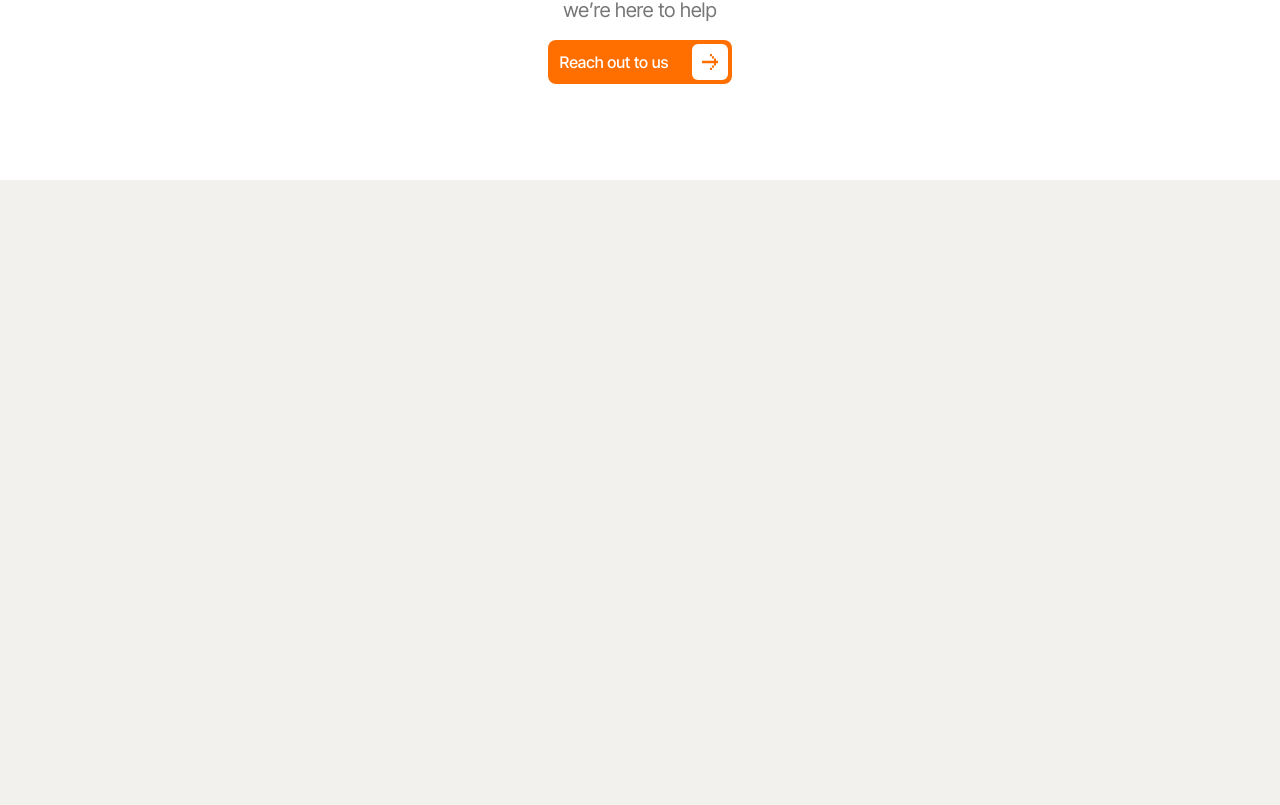
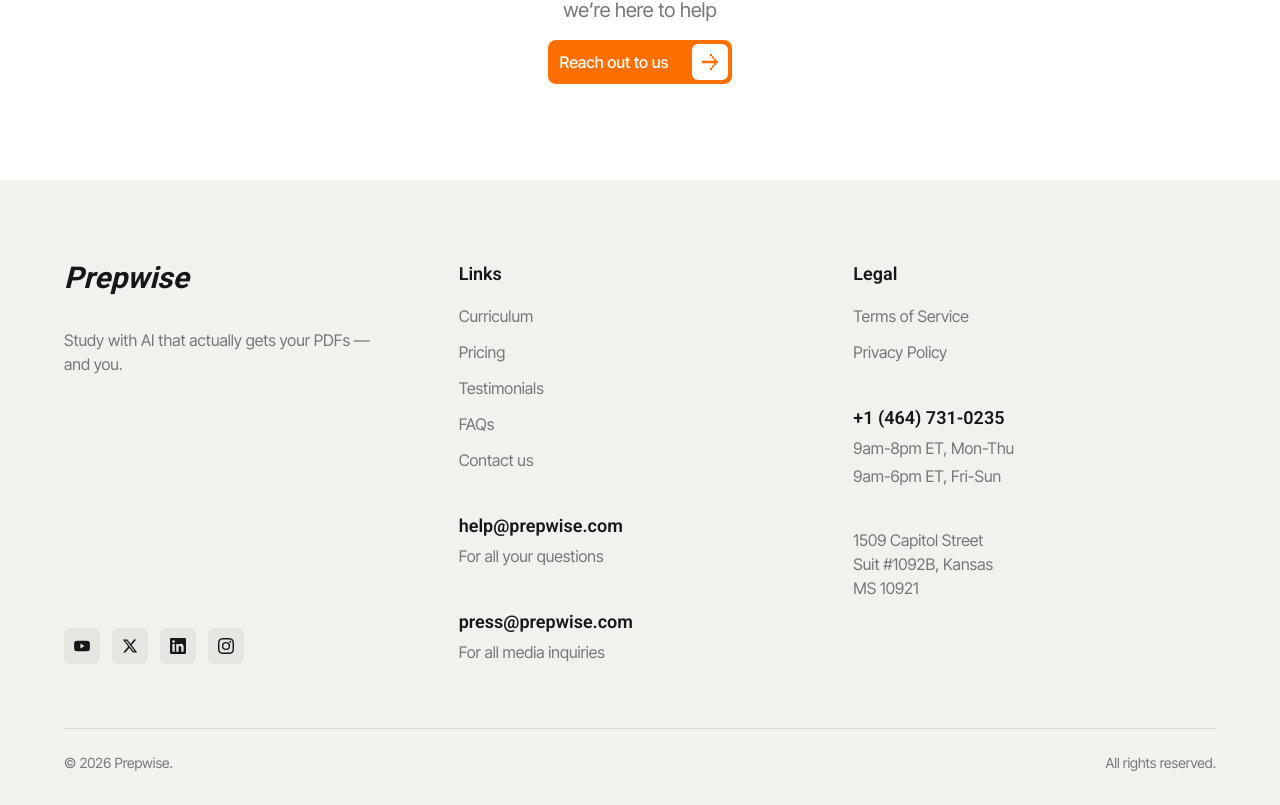
Before and after one commit to omerbakr/prepwise, a Next.js app: page / in a window 1280 px wide. Shown: the part 6574-7379 px from the top of the page. Before the commit the page ends 6754 px from the top, so only its background shows below. Built offline with nearby package versions, Linux system fonts and the light colour scheme.

Commit message:
feat: implement footer (#8)

```diff
--- a/app/layout.tsx
+++ b/app/layout.tsx
@@ -1,8 +1,9 @@
 import type { Metadata } from "next";
 import { Roboto, Inter_Tight } from "next/font/google";
 import "./globals.css";
+import SmoothScroll from "@/providers/SmoothScroll";
 import Navbar from "@/components/Navbar";
-import SmoothScroll from "@/providers/SmoothScroll";
+import Footer from "@/components/Footer";
 import { cn } from "@/lib/utils";
 
 const roboto = Roboto({
@@ -30,16 +31,13 @@
   return (
     <html
       lang="en"
-      className={cn(
-        roboto.variable,
-        interTight.variable,
-        "h-full antialiased",
-      )}
+      className={cn(roboto.variable, interTight.variable, "h-full antialiased")}
     >
       <body>
         <SmoothScroll>
           <Navbar />
           <main className="flex min-h-full flex-col">{children}</main>
+          <Footer />
         </SmoothScroll>
       </body>
     </html>
--- /dev/null
+++ b/components/Footer.tsx
@@ -0,0 +1,127 @@
+import Link from "next/link";
+
+import {
+  FOOTER_ADDRESS,
+  FOOTER_CONTACTS,
+  FOOTER_LEGAL_LINKS,
+  FOOTER_LINKS,
+  FOOTER_PHONE,
+  SOCIAL_LINKS,
+} from "@/constants";
+
+const Footer = () => {
+  const year = new Date().getFullYear();
+
+  return (
+    <footer className="wrapper pt-20 pb-8">
+      <div className="grid gap-12 md:grid-cols-3 md:gap-8">
+        <div className="flex flex-col gap-8">
+          <Link
+            href="/"
+            className="font-roboto text-3xl font-bold italic"
+            aria-label="Homepage"
+          >
+            Prepwise
+          </Link>
+          <p className="text-gray-15 max-w-xs">
+            Study with AI that actually gets your PDFs — and you.
+          </p>
+          <ul className="mt-auto flex gap-3">
+            {SOCIAL_LINKS.map(({ name, href, path }) => (
+              <li key={name}>
+                <a
+                  href={href}
+                  target="_blank"
+                  rel="noopener noreferrer"
+                  aria-label={name}
+                  className="flex-center text-foreground size-9 rounded-md bg-black/5 transition hover:bg-black/10"
+                >
+                  <svg
+                    viewBox="0 0 24 24"
+                    className="size-4"
+                    fill="currentColor"
+                    aria-hidden="true"
+                  >
+                    <path d={path} />
+                  </svg>
+                </a>
+              </li>
+            ))}
+          </ul>
+        </div>
+
+        <div className="flex flex-col gap-10">
+          <div className="flex flex-col gap-4">
+            <h3 className="font-roboto text-lg font-semibold">Links</h3>
+            <ul className="flex flex-col gap-3">
+              {FOOTER_LINKS.map(({ href, name }) => (
+                <li key={name}>
+                  <Link
+                    href={href}
+                    className="text-gray-15 hover:text-foreground transition"
+                  >
+                    {name}
+                  </Link>
+                </li>
+              ))}
+            </ul>
+          </div>
+          {FOOTER_CONTACTS.map(({ email, caption }) => (
+            <div key={email} className="flex flex-col gap-1">
+              <a
+                href={`mailto:${email}`}
+                className="font-roboto text-lg font-semibold"
+              >
+                {email}
+              </a>
+              <p className="text-gray-15">{caption}</p>
+            </div>
+          ))}
+        </div>
+
+        <div className="flex flex-col gap-10">
+          <div className="flex flex-col gap-4">
+            <h3 className="font-roboto text-lg font-semibold">Legal</h3>
+            <ul className="flex flex-col gap-3">
+              {FOOTER_LEGAL_LINKS.map(({ href, name }) => (
+                <li key={name}>
+                  <Link
+                    href={href}
+                    className="text-gray-15 hover:text-foreground transition"
+                  >
+                    {name}
+                  </Link>
+                </li>
+              ))}
+            </ul>
+          </div>
+          <div className="flex flex-col gap-1">
+            <a
+              href={`tel:${FOOTER_PHONE.number.replace(/[^+\d]/g, "")}`}
+              className="font-roboto text-lg font-semibold"
+            >
+              {FOOTER_PHONE.number}
+            </a>
+            {FOOTER_PHONE.hours.map((line) => (
+              <p key={line} className="text-gray-15">
+                {line}
+              </p>
+            ))}
+          </div>
+          <address className="text-gray-15 flex flex-col not-italic">
+            {FOOTER_ADDRESS.map((line) => (
+              <span key={line}>{line}</span>
+            ))}
+          </address>
+        </div>
+      </div>
+
+      <div className="text-gray-15 mt-16 flex items-center justify-between border-t border-black/10 pt-6 text-sm">
+        <p>&copy; {year} Prepwise.</p>
+        <p>All rights reserved.</p>
+      </div>
+    </footer>
+  );
+};
+
+export default Footer;
--- a/constants/index.ts
+++ b/constants/index.ts
@@ -197,3 +197,55 @@
     ],
   },
 ] as const;
+
+export const FOOTER_LINKS = [
+  { href: "#why-us", name: "Curriculum" },
+  { href: "#pricing", name: "Pricing" },
+  { href: "#reviews", name: "Testimonials" },
+  { href: "#faq", name: "FAQs" },
+  { href: "mailto:help@prepwise.com", name: "Contact us" },
+] as const;
+
+export const FOOTER_LEGAL_LINKS = [
+  { href: "/terms", name: "Terms of Service" },
+  { href: "/privacy", name: "Privacy Policy" },
+] as const;
+
+export const FOOTER_CONTACTS = [
+  { email: "help@prepwise.com", caption: "For all your questions" },
+  { email: "press@prepwise.com", caption: "For all media inquiries" },
+] as const;
+
+export const FOOTER_PHONE = {
+  number: "+1 (464) 731-0235",
+  hours: ["9am-8pm ET, Mon-Thu", "9am-6pm ET, Fri-Sun"],
+} as const;
+
+export const FOOTER_ADDRESS = [
+  "1509 Capitol Street",
+  "Suit #1092B, Kansas",
+  "MS 10921",
+] as const;
+
+export const SOCIAL_LINKS = [
+  {
+    name: "YouTube",
+    href: "https://youtube.com",
+    path: "M23.5 6.5a3 3 0 0 0-2.1-2.1C19.5 4 12 4 12 4s-7.5 0-9.4.4A3 3 0 0 0 .5 6.5C.1 8.4.1 12 .1 12s0 3.6.4 5.5a3 3 0 0 0 2.1 2.1c1.9.4 9.4.4 9.4.4s7.5 0 9.4-.4a3 3 0 0 0 2.1-2.1c.4-1.9.4-5.5.4-5.5s0-3.6-.4-5.5ZM9.6 15.6V8.4l6.3 3.6-6.3 3.6Z",
+  },
+  {
+    name: "X",
+    href: "https://x.com",
+    path: "M18.244 2.25h3.308l-7.227 8.26 8.502 11.24H16.17l-5.214-6.817L4.99 21.75H1.68l7.73-8.835L1.254 2.25H8.08l4.713 6.231 5.45-6.231Zm-1.161 17.52h1.833L7.084 4.126H5.117L17.083 19.77Z",
+  },
+  {
+    name: "LinkedIn",
+    href: "https://linkedin.com",
+    path: "M20.45 20.45h-3.55v-5.57c0-1.33-.03-3.04-1.85-3.04-1.86 0-2.14 1.45-2.14 2.94v5.67H9.35V9h3.41v1.56h.05a3.74 3.74 0 0 1 3.36-1.85c3.6 0 4.27 2.37 4.27 5.45v6.29ZM5.34 7.43a2.06 2.06 0 1 1 0-4.12 2.06 2.06 0 0 1 0 4.12ZM7.12 20.45H3.56V9h3.56v11.45ZM22.23 0H1.77C.79 0 0 .77 0 1.73v20.54C0 23.23.79 24 1.77 24h20.46c.98 0 1.77-.77 1.77-1.73V1.73C24 .77 23.21 0 22.23 0Z",
+  },
+  {
+    name: "Instagram",
+    href: "https://instagram.com",
+    path: "M12 2.16c3.2 0 3.58.01 4.85.07 1.17.05 1.8.25 2.23.42.56.22.96.48 1.38.9.42.42.68.82.9 1.38.17.42.37 1.06.42 2.23.06 1.27.07 1.65.07 4.85s-.01 3.58-.07 4.85c-.05 1.17-.25 1.8-.42 2.23-.22.56-.48.96-.9 1.38-.42.42-.82.68-1.38.9-.42.17-1.06.37-2.23.42-1.27.06-1.65.07-4.85.07s-3.58-.01-4.85-.07c-1.17-.05-1.8-.25-2.23-.42a3.7 3.7 0 0 1-1.38-.9 3.7 3.7 0 0 1-.9-1.38c-.17-.42-.37-1.06-.42-2.23C2.17 15.58 2.16 15.2 2.16 12s.01-3.58.07-4.85c.05-1.17.25-1.8.42-2.23.22-.56.48-.96.9-1.38.42-.42.82-.68 1.38-.9.42-.17 1.06-.37 2.23-.42C8.42 2.17 8.8 2.16 12 2.16ZM12 0C8.74 0 8.33.01 7.05.07 5.78.13 4.9.33 4.14.63a5.86 5.86 0 0 0-2.13 1.38A5.86 5.86 0 0 0 .63 4.14C.33 4.9.13 5.78.07 7.05.01 8.33 0 8.74 0 12s.01 3.67.07 4.95c.06 1.27.26 2.15.56 2.91a5.86 5.86 0 0 0 1.38 2.13 5.86 5.86 0 0 0 2.13 1.38c.76.3 1.64.5 2.91.56C8.33 23.99 8.74 24 12 24s3.67-.01 4.95-.07c1.27-.06 2.15-.26 2.91-.56a5.86 5.86 0 0 0 2.13-1.38 5.86 5.86 0 0 0 1.38-2.13c.3-.76.5-1.64.56-2.91.06-1.28.07-1.69.07-4.95s-.01-3.67-.07-4.95c-.06-1.27-.26-2.15-.56-2.91a5.86 5.86 0 0 0-1.38-2.13A5.86 5.86 0 0 0 19.86.63C19.1.33 18.22.13 16.95.07 15.67.01 15.26 0 12 0Zm0 5.84a6.16 6.16 0 1 0 0 12.32 6.16 6.16 0 0 0 0-12.32ZM12 16a4 4 0 1 1 0-8 4 4 0 0 1 0 8Zm6.41-11.85a1.44 1.44 0 1 0 0 2.88 1.44 1.44 0 0 0 0-2.88Z",
+  },
+] as const;
```
